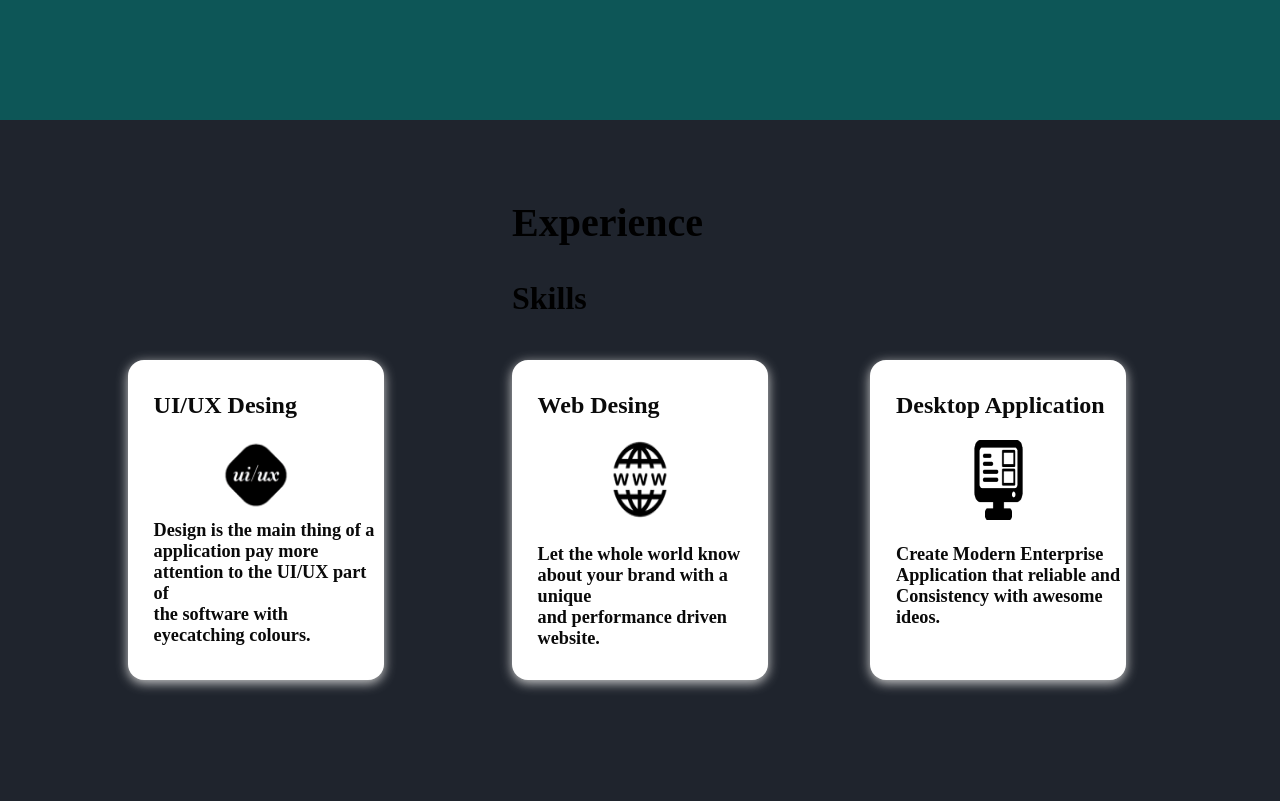
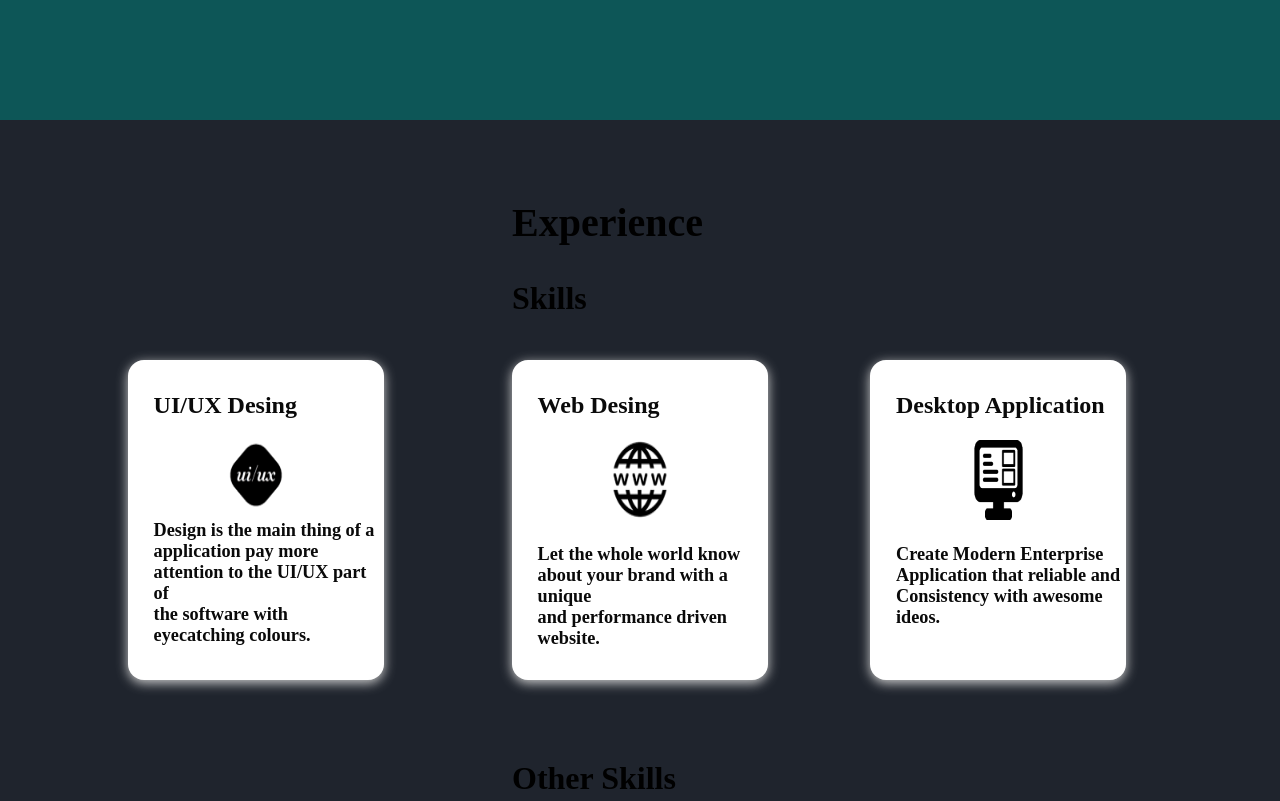
Before and after one commit to LasiniPrabashi/MyPortfolio, a plain HTML site: page index.html in a window 1280 px wide. Shown: the part 1480-2281 px from the top of the page. Drawn offline with Linux system fonts and the light colour scheme.

Commit message:
fix experience

```diff
--- a/assets/Style/style.css
+++ b/assets/Style/style.css
@@ -29,6 +29,7 @@ header{
     cursor: default;
     font-weight: 600;
     font-size: 19px;
+    text-decoration: none;
 }
 
 header>nav>ul{
@@ -54,7 +55,6 @@ header>nav>ul>li>a{
 }
 main>section:nth-child(1){
     height: 100vh;
-    width: 100vw;
     background-size: 100vw 100vh;
     background-color:#323946;
     position: relative;
@@ -186,11 +186,10 @@ main>section>section:nth-child(1)>h4{
 
 main>section:nth-child(2){
     position: relative;
-    width: 100vw;
     height: 100vh;
     /*font-size: 0;*/
     background-size: 100vw 100vh;
-    background-color: #0D5657;
+    background-color: rgba(13, 86, 87, 1);
 }
 
 main>section:nth-child(2)>h1{
@@ -252,9 +251,9 @@ body>main>section:nth-child(2)>h4{
 
 main>section:nth-child(3){
     position: relative;
-    width: 100vw;
     height: 100vh;
     /*font-size: 0;*/
+    display: flex;
     background-size: 100vw 100vh;
     background-color: #1f242d;
 }
@@ -324,7 +323,7 @@ section:nth-child(3)>h2{
 }
 
 .box1 img{
-    width: 30%;
+    width: 25%;
     position: absolute;
     right: 0;
     left: 0;
@@ -382,3 +381,12 @@ section:nth-child(3)>h2{
     font-weight: 700;
     color: #0A0A0A;
 }
+
+.h1{
+    position: absolute;
+    top: 80%;
+    left: 40%;
+    right: 0;
+    margin: auto;
+    font-size: 2rem;
+}
--- a/index.html
+++ b/index.html
@@ -128,10 +128,10 @@
 
         </section>
 
-<!--            <section>-->
-<!--            <div>-->
-<!--                <h2>Other Skills </h2>-->
-<!--                <aside>-->
+            <section>
+
+                <h1 class="h1"> Other Skills </h1>
+
 <!--                    <img src="assets/image/Java%20Logo.png" alt="png" height="80" width="80">-->
 <!--                    <img src="assets/image/download.jpg" alt="png" height="80" width="80">-->
 <!--                    <img src="assets/image/figma.png" alt="png" height="80" width="80">-->
@@ -141,9 +141,8 @@
 <!--                    <img src="assets/image/mysql.png" alt="png" height="80" width="80">-->
 <!--                    <img src="assets/image/SceneBuilderLogo.png" alt="png" height="80" width="80">-->
 <!--                    <img src="assets/image/node.png" alt="png" height="80" width="100">-->
-<!--                </aside>-->
-<!--            </div>-->
-<!--        </section>-->
+
+        </section>
 
 <!--&lt;!&ndash;Education&ndash;&gt;-->
 <!--        <section>-->
```
